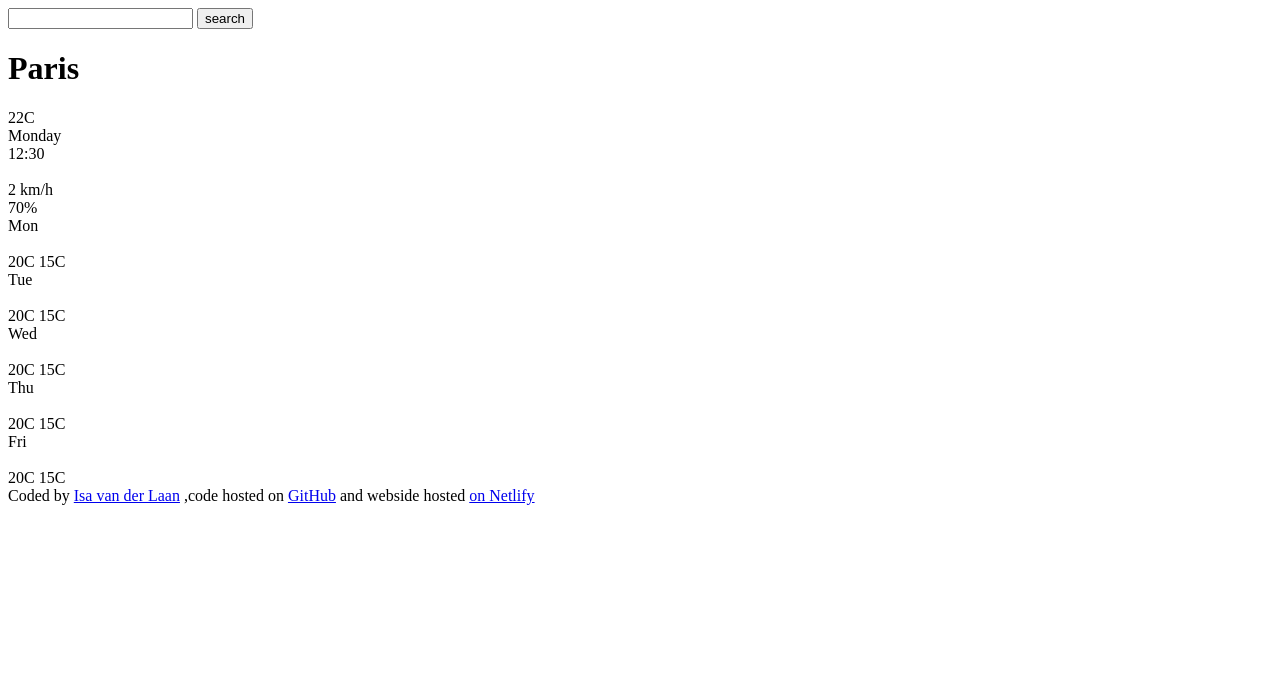
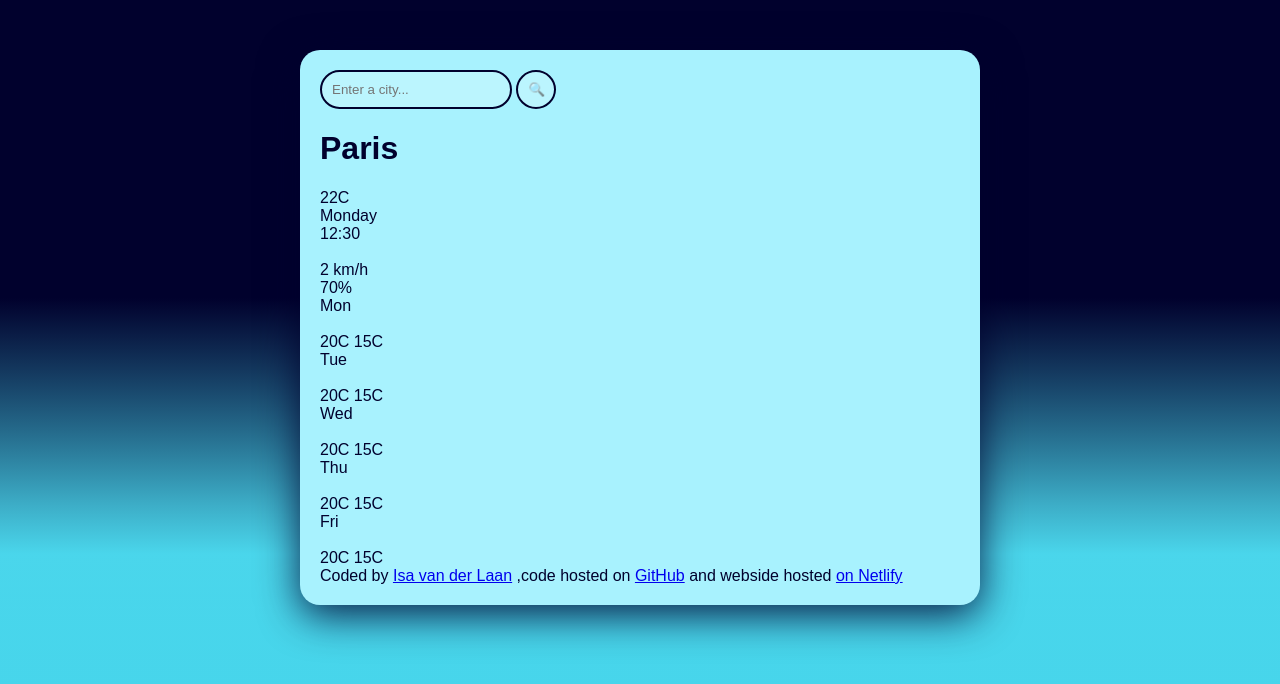
Before and after one commit to TheBraveWhale/My-Weather-App, a plain HTML site: page index.html in a window 1280 px wide. Drawn offline with Linux system fonts and the light colour scheme; a web font is replaced by a local one.

Commit message:
updated html + added basic css styling + imported font
Made the base css styling in the right colors and shapes.

Also imported + added the font that will be used in the whole project.

Updated the form to have clear classes instead of id's.

put the city and current temperature into a block (div), same for the current day of the week and time.

```diff
--- a/index.html
+++ b/index.html
@@ -5,21 +5,30 @@
     <meta name="viewport" content="width=device-width, initial-scale=1.0" />
     <title>My weather app</title>
     <link rel="stylesheet" href="scr/style.css" />
+    <link rel="preconnect" href="https://fonts.googleapis.com">
+<link rel="preconnect" href="https://fonts.gstatic.com" crossorigin>
+<link href="https://fonts.googleapis.com/css2?family=Smooch+Sans:wght@100..900&display=swap" rel="stylesheet">
   </head>
   <body>
     <div class="bodyBlock">
       <form action="">
-        <input type="search" id="city-search-input" />
-        <input type="submit" value="search" id="search-button" />
+        <input type="search" placeholder="Enter a city..." class="city-search-input" />
+        <input type="submit" value="🔍" class="search-button" />
       </form>
 
-      <h1 class="current-city">Paris</h1>
+        <div>
+           <h1 class="current-city">Paris</h1>
       <div class="current-temperature">22C</div>
-      <div class="current-day-week">Monday</div>
+        </div>
+
+        <div>
+           <div class="current-day-week">Monday</div>
       <div class="current-time">
         <span class="current-hour">12</span>:<span class="current-minutes"
           >30</span
         >
+        </div>
+
       </div>
 
       <img src="" alt="" id="current-weather-icon" />
--- a/scr/style.css
+++ b/scr/style.css
@@ -0,0 +1,44 @@
+html,
+body {
+  font-family: "Smooch Sans", sans-serif;
+  font-optical-sizing: auto;
+  font-weight: 500;
+  font-style: normal;
+  margin: 0 auto;
+  color: rgb(1, 1, 45);
+  height: 100%;
+  background-repeat: no-repeat;
+  background: linear-gradient(
+    180deg,
+    rgb(1, 1, 45) 31%,
+    rgba(70, 213, 235, 0.841) 63%,
+    rgba(70, 213, 235, 1) 100%
+  );
+}
+
+input {
+  background-color: rgba(239, 250, 252, 0.26);
+  color: rgba(1, 1, 45, 0.747);
+  padding: 10px;
+  border-radius: 20px;
+  border: 2px solid rgb(1, 1, 45);
+  width: 30%;
+}
+
+h1 {
+}
+
+.bodyBlock {
+  background-color: rgb(168, 242, 254);
+  margin: 50px auto;
+  padding: 20px;
+  width: 50%;
+  border-radius: 20px;
+  box-shadow: 0px 10px 40px rgba(1, 1, 45, 0.867);
+}
+
+.search-button {
+  width: 40px;
+  border-radius: 100%;
+  text-align: center;
+}
```
